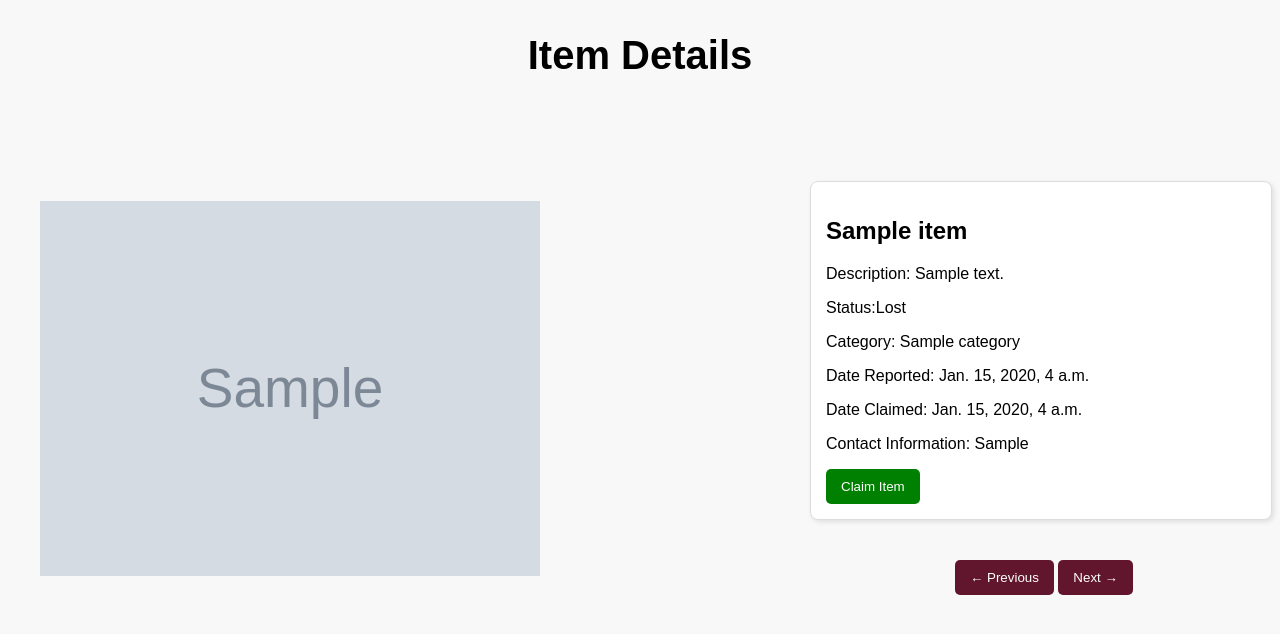
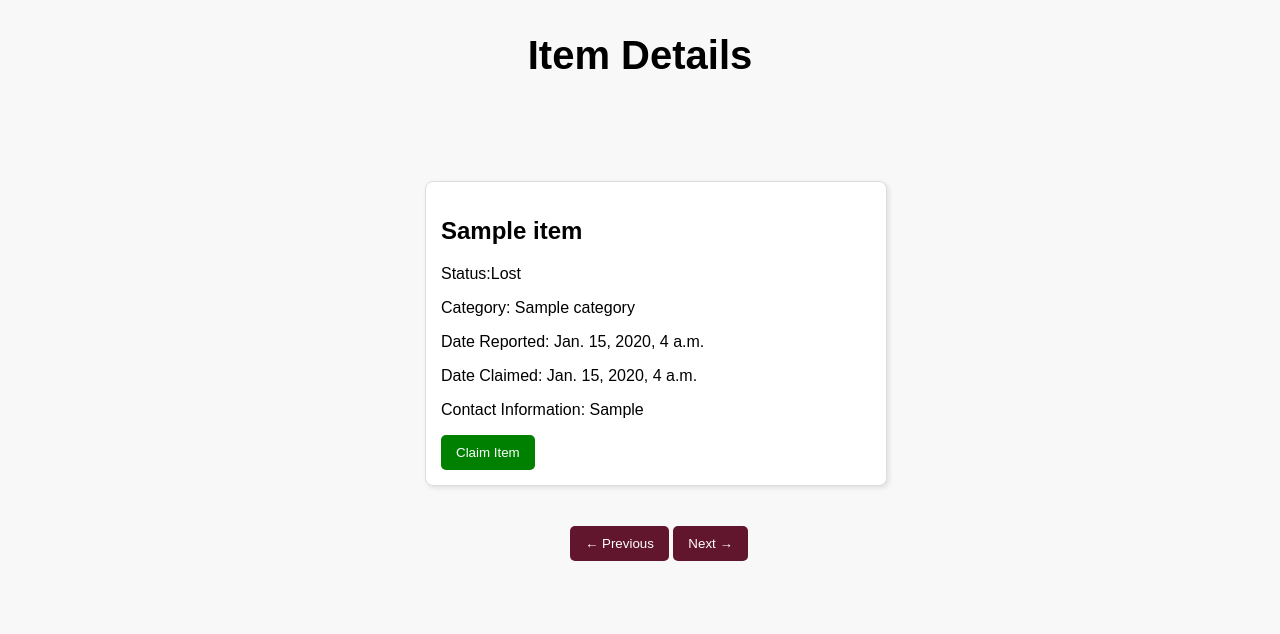
Before and after one commit to coresynapses/lost-and-found-web, a Django app: template TamiuLostAndFound/templates/item_detail.html in a window 1280 px wide. Shown: the part 60-694 px from the top of the page. Run offline with Django 5.2, Linux system fonts and the light colour scheme; the template is opened without the code that fills it: values that come from a table or form of the project are taken from there, others are empty; tables that the repository leaves empty hold one stand-in row (values such as "Sample post"); grey boxes marked "Sample" are stand-in pictures.

Commit message:
Missed a change.

```diff
--- a/TamiuLostAndFound/templates/item_detail.html
+++ b/TamiuLostAndFound/templates/item_detail.html
@@ -160,11 +160,11 @@
   <!-- Item Detail Section -->
   <main id="item-detail" class="page">
     <div class="container">
-      <img src="{{ item.photo.url }}" alt="{{ item.itemName }}" class="item-image">
+      {% if hasExpired %} <img src="{ item.photo.url }}" alt="{{ item.itemName }}" class="item-image"> {% endif %}
       <div class="content">
         <div class="card">
         <h2>{{item.itemName}}</h2>
-        <p>Description: {{item.description}}</p>
+	{% if hasExpired %} <p>Description: {{item.description}}</p> {% endif %}
         <p>Status:{{item.status}}</p>
         <p>Category: {{ item.category.categoryName }}</p>
         <p>Date Reported: {{ item.dateReported }}</p>
```
